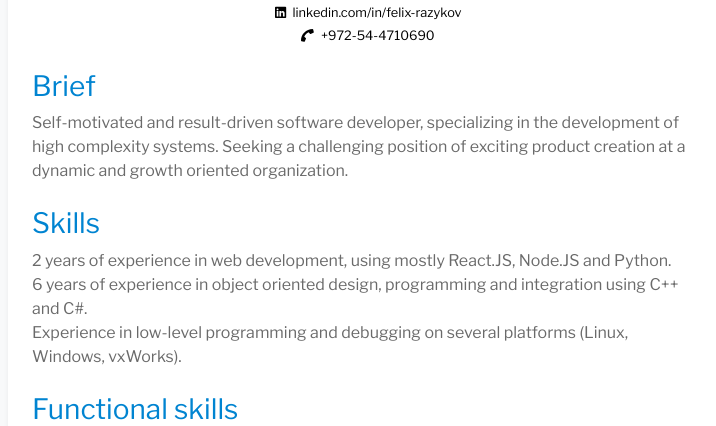
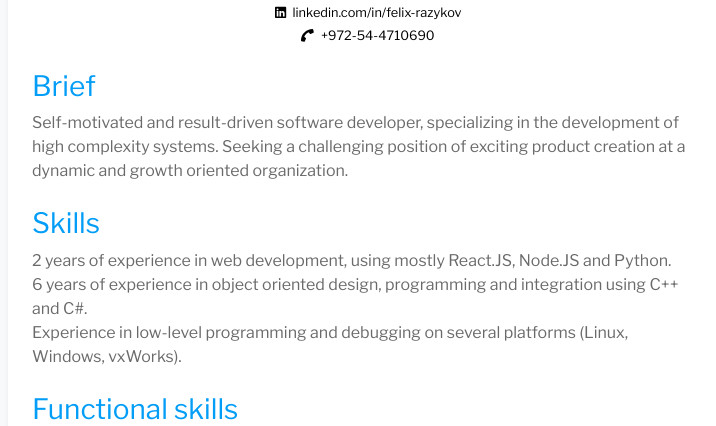
Before and after one commit to Guzzur/razzy.dev, a React (Create React App) app: page / in a window 1280 px wide. Shown: the part 374-800 px from the top of the page, without its empty margins (272-988 px from the left). Built offline with nearby package versions, Linux system fonts and the light colour scheme.

Commit message:
chage theme colors

```diff
--- a/src/css/theme.css
+++ b/src/css/theme.css
@@ -13,7 +13,7 @@
 
   --primary-color: rgb(0, 103, 163);
   --secondary-color: #0084d1;
-  --third-color: #0084d1;
+  --third-color: #029df7;
   --fourth-color: #727272;
   --fifth-color: #ffffff;
   --text-color: #6a6a6a;
```
